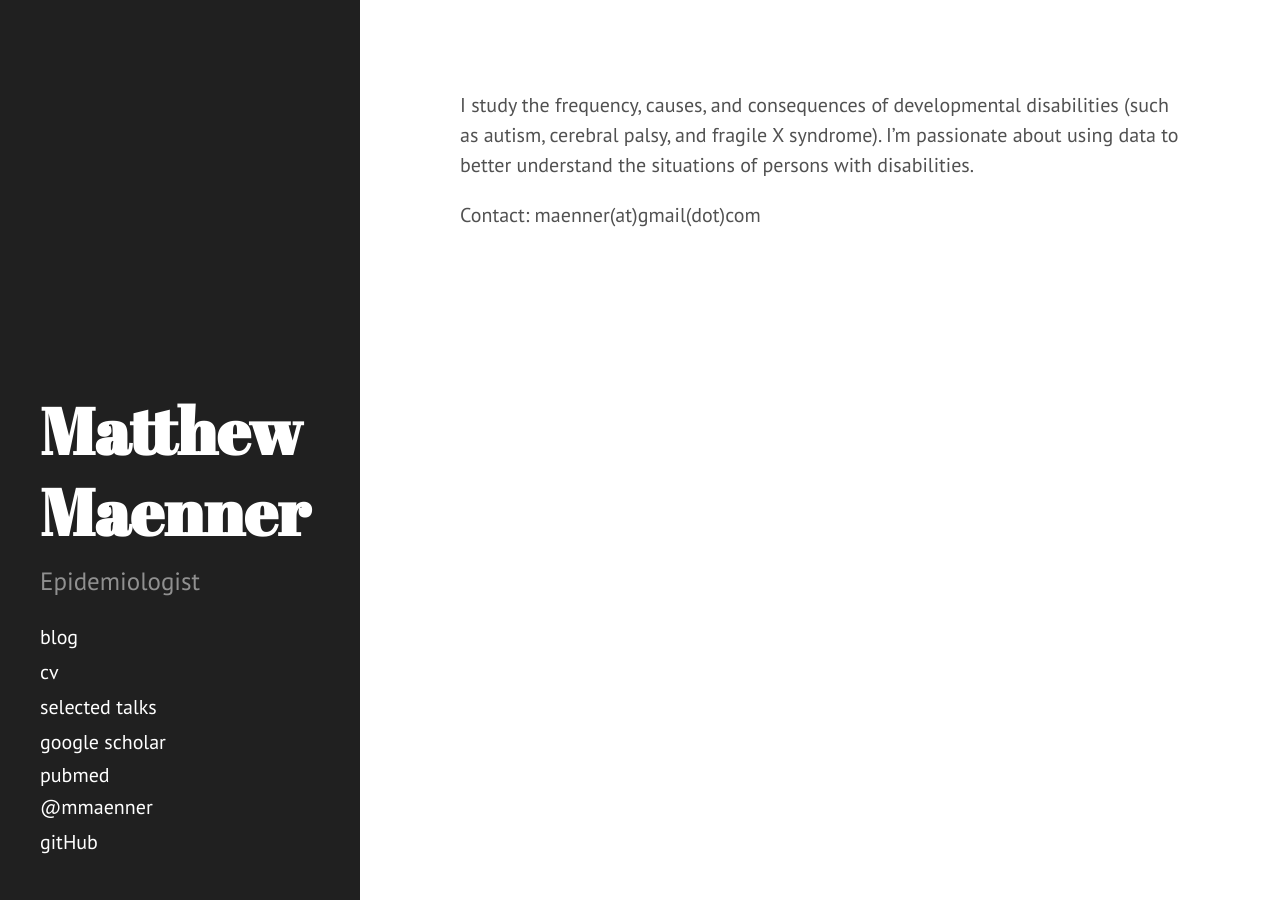
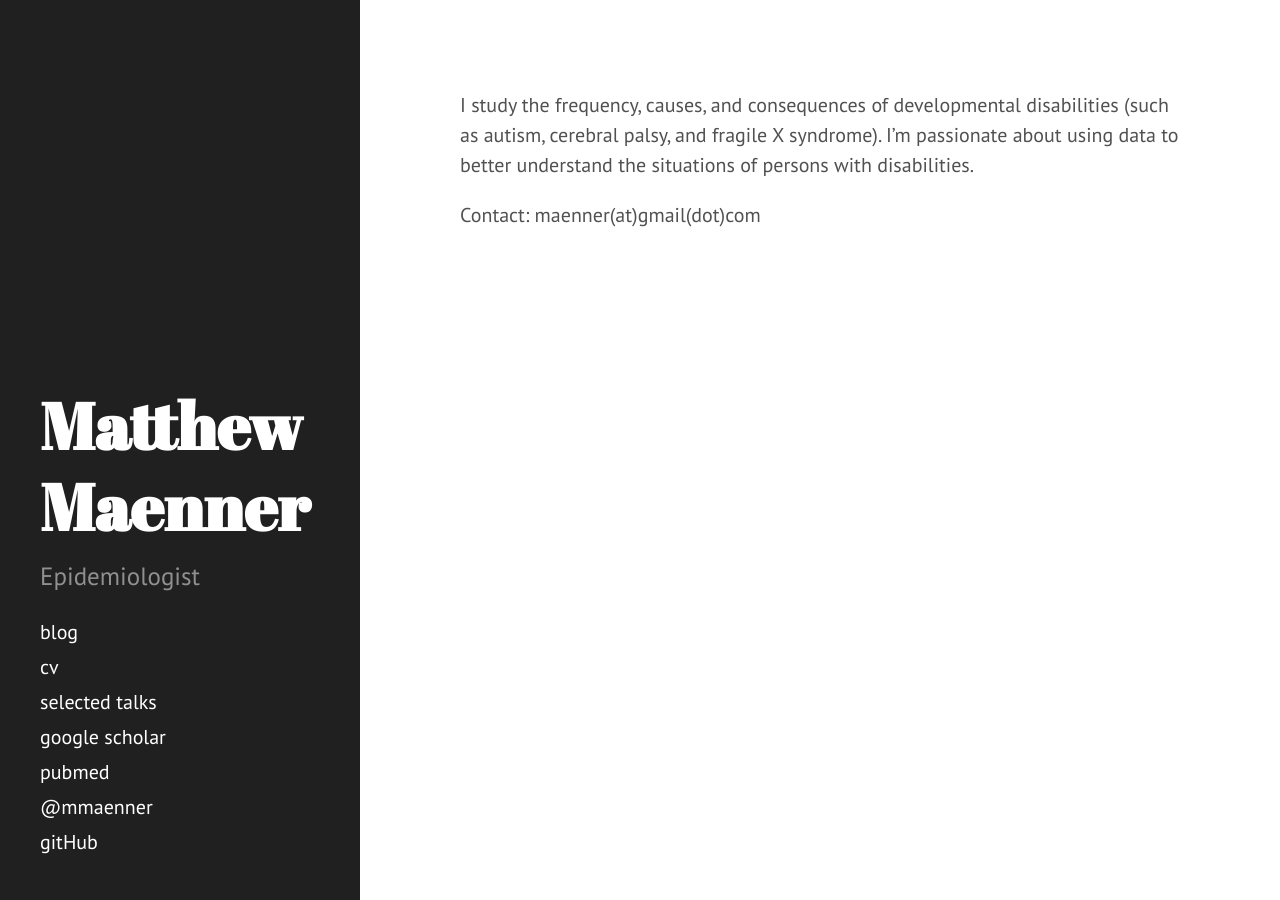
Before and after one commit to mjmaenner/mjmaenner.github.io, a Jekyll site: the page built from index.md, in a window 1280 px wide. Built offline with Jekyll 4.4.1, drawn with Linux system fonts in a browser that asks for light colours.

Commit message:
Update sidebar.html

```diff
--- a/_includes/sidebar.html
+++ b/_includes/sidebar.html
@@ -15,7 +15,7 @@
       <a class="sidebar-nav-item" href="https://cdn.rawgit.com/mjmaenner/mjmaenner.github.io/master/MaennerCV.pdf">cv</a>
       <a class="sidebar-nav-item" href="http://matthewmaenner.com/talks">selected talks</a>
       <a class="sidebar-nav-item" href="http://scholar.google.com/citations?user=QxQX8Z0AAAAJ&hl=en">google scholar</a>
-      <a class="http://www.ncbi.nlm.nih.gov/pubmed?term=%22Maenner%20M%22">pubmed</a>
+      <a class="sidebar-nav-item" href="http://www.ncbi.nlm.nih.gov/pubmed?term=%22Maenner%20M%22">pubmed</a>
       <a class="sidebar-nav-item" href="http://twitter.com/mmaenner/">@mmaenner</a>
       <a class="sidebar-nav-item" href="http://github.com/mjmaenner/">gitHub</a>
 
```
